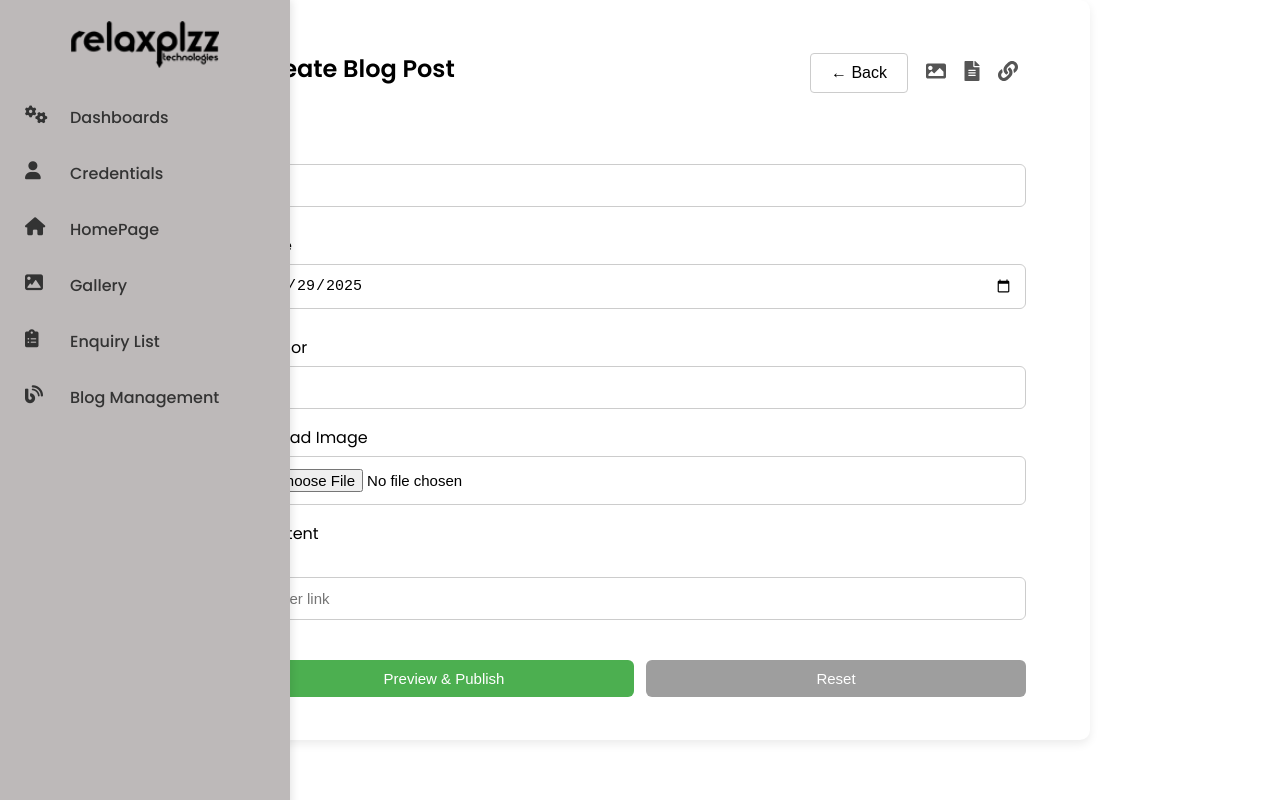
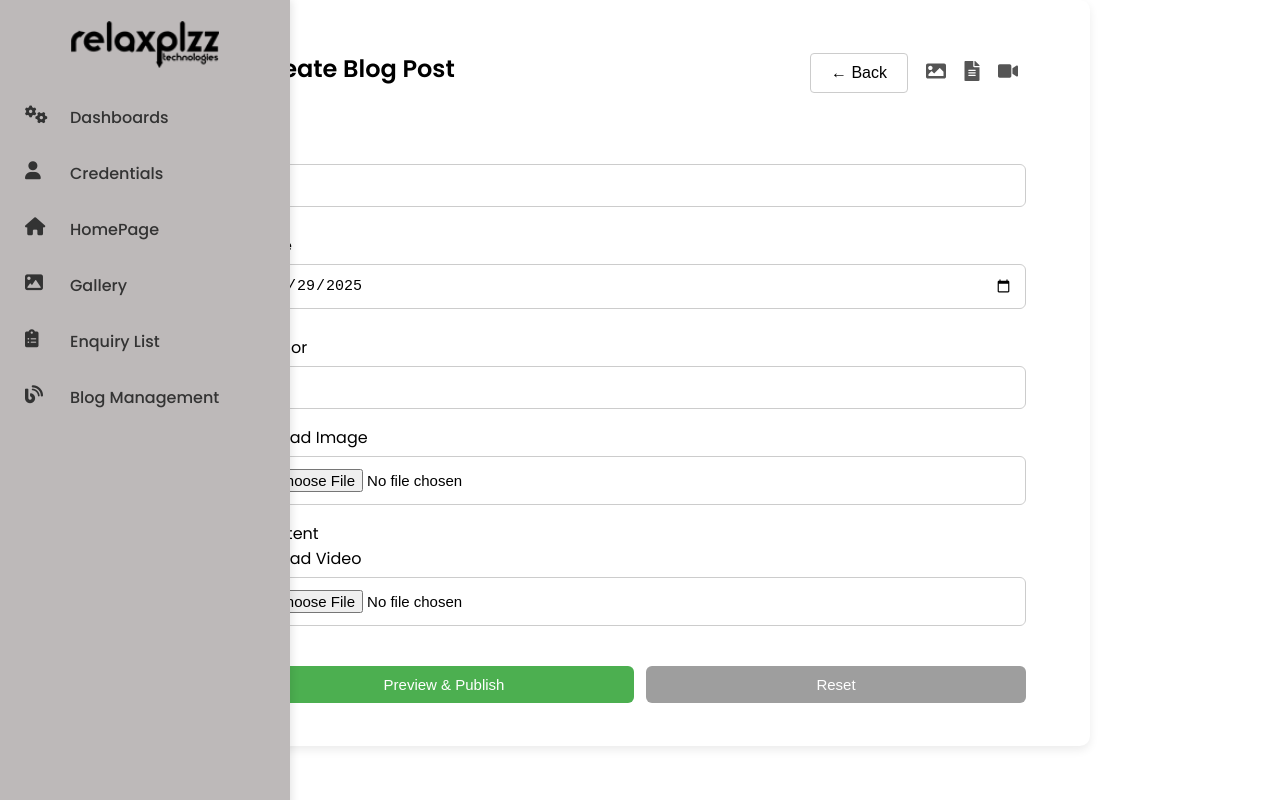
Before and after one commit to primyaPV/relaxplzz-admin-ui, a React (Create React App) app: page /createblog in a window 1280 px wide. Both pictures are taken after a click on the button 1008 px from the left and 73 px from the top of the page. Built offline with nearby package versions, Linux system fonts and the light colour scheme.

Commit message:
uploade video

```diff
--- a/src/components/blog/Blog.tsx
+++ b/src/components/blog/Blog.tsx
@@ -10,7 +10,7 @@ export interface BlogPost {
   author: string;
   status: 'active' | 'inactive';
   fields: {
-    type: 'image' | 'content' | 'link';
+    type: 'image' | 'content' | 'video';
     value: string;
   }[];
 }
@@ -36,8 +36,8 @@ const Blog: React.FC<BlogProps> = ({ onCreateBlog, setEditBlog }) => {
       status: 'active',
       fields: [
         { type: 'image', value: image1 },
-        { type: 'content', value: 'This blog will walk you through the process of choosing a niche, selecting a platform, and growing your audience...' },
-        { type: 'link', value: 'https://example.com/start-blogging' }
+        { type: 'content', value: 'This blog will walk you through the process...' },
+        { type: 'video', value: 'https://www.w3schools.com/html/mov_bbb.mp4' } // example video
       ]
     },
     {
@@ -49,7 +49,7 @@ const Blog: React.FC<BlogProps> = ({ onCreateBlog, setEditBlog }) => {
       fields: [
         { type: 'image', value: image1 },
         { type: 'content', value: 'From content planners to SEO analyzers, this article lists ten essential tools that streamline your blogging efforts...' },
-        { type: 'link', value: 'https://example.com/blogging-tools' }
+        { type: 'video', value: 'https://www.w3schools.com/html/mov_bbb.mp4' }
       ]
     }
   ]);
@@ -177,12 +177,13 @@ const Blog: React.FC<BlogProps> = ({ onCreateBlog, setEditBlog }) => {
   if (field.type === 'content') {
     return <p key={index} dangerouslySetInnerHTML={{ __html: field.value }} />;
   }
-  if (field.type === 'link') {
+  if (field.type === 'video') {
     return (
-      <div key={index}>
-        <a href={field.value} target="_blank" rel="noreferrer">
-          {field.value}
-        </a>
+      <div key={index} style={{ marginBottom: '10px' }}>
+        <video width="100%" controls>
+          <source src={field.value} type="video/mp4" />
+          Your browser does not support the video tag.
+        </video>
       </div>
     );
   }
--- a/src/components/blog/CreateEditBlog.tsx
+++ b/src/components/blog/CreateEditBlog.tsx
@@ -2,7 +2,7 @@ import React, { useState, useEffect } from 'react';
 import '../../css/blog/CreateEditBlog.css';
 import CKEditorWrapper from './CKEditorWrapper';
 import { useNavigate } from 'react-router-dom';
-import { FaImage, FaLink, FaFileAlt } from 'react-icons/fa';
+import { FaImage, FaLink, FaFileAlt, FaVideo } from 'react-icons/fa';
 
 export interface BlogPost {
   id: number;
@@ -11,7 +11,7 @@ export interface BlogPost {
   author: string;
   status: 'active' | 'inactive';
   fields: {
-    type: 'image' | 'content' | 'link';
+    type: 'image' | 'content' | 'video';
     value: string;
   }[];
 }
@@ -65,12 +65,18 @@ const CreateEditBlog: React.FC<BlogPostFormProps> = ({ onClose, onSubmit, initia
     }));
   };
 
-  // This function adds a link field to the formData
-  const addLinkField = () => {
+  const addVideoField = () => {
     setFormData((prev) => ({
       ...prev,
-      fields: [...prev.fields, { type: 'link', value: '' }],
+      fields: [...prev.fields, { type: 'video', value: '' }],
     }));
+  };
+
+  const handleVideoUpload = (e: React.ChangeEvent<HTMLInputElement>, index: number) => {
+    if (e.target.files && e.target.files[0]) {
+      const videoUrl = URL.createObjectURL(e.target.files[0]);
+      updateFieldValue(index, videoUrl);
+    }
   };
 
   const updateFieldValue = (index: number, value: string) => {
@@ -83,6 +89,13 @@ const CreateEditBlog: React.FC<BlogPostFormProps> = ({ onClose, onSubmit, initia
     if (e.target.files && e.target.files[0]) {
       const imageUrl = URL.createObjectURL(e.target.files[0]);
       updateFieldValue(index, imageUrl);
+    }
+  };
+
+  const handleLinkUpload = (e: React.ChangeEvent<HTMLInputElement>, index: number) => {
+    if (e.target.files && e.target.files[0]) {
+      const linkUrl = URL.createObjectURL(e.target.files[0]);
+      updateFieldValue(index, linkUrl);
     }
   };
 
@@ -113,7 +126,8 @@ const CreateEditBlog: React.FC<BlogPostFormProps> = ({ onClose, onSubmit, initia
         <div className="blog-header-actions">
           <button className="icon-button" title="Add Image" onClick={addImageField}><FaImage /></button>
           <button className="icon-button" title="Add Content" onClick={addContentField}><FaFileAlt /></button>
-          <button className="icon-button" title="Add Link" onClick={addLinkField}><FaLink /></button>
+          <button className="icon-button" title="Add Video" onClick={addVideoField}><FaVideo /></button>
+
         </div>
       </header>
 
@@ -177,17 +191,21 @@ const CreateEditBlog: React.FC<BlogPostFormProps> = ({ onClose, onSubmit, initia
             );
           }
 
-          if (field.type === 'link') {
+          if (field.type === 'video') {
             return (
               <div key={index}>
-                <label>Link</label>
+                <label>Upload Video</label>
                 <input
-                  type="url"
-                  value={field.value}
-                  onChange={(e) => updateFieldValue(index, e.target.value)}
-                  placeholder="Enter link"
-                  required
+                  type="file"
+                  accept="video/*"
+                  onChange={(e) => handleVideoUpload(e, index)}
                 />
+                {field.value && (
+                  <video width="320" height="240" controls style={{ marginTop: '10px', borderRadius: '6px' }}>
+                    <source src={field.value} type="video/mp4" />
+                    Your browser does not support the video tag.
+                  </video>
+                )}
               </div>
             );
           }
--- a/src/components/blog/PreviewBlog.tsx
+++ b/src/components/blog/PreviewBlog.tsx
@@ -1,6 +1,6 @@
 import React from 'react';
 import { useLocation } from 'react-router-dom';
-import { BlogPost } from './CreateEditBlog'; // Make sure it has 'fields' in the type
+import { BlogPost } from './CreateEditBlog';
 import '../../css/blog/PreviewBlog.css';
 
 const PreviewBlog: React.FC = () => {
@@ -21,21 +21,22 @@ const PreviewBlog: React.FC = () => {
       <div className="blog-content">
         {fields.map((field, index) => {
           if (field.type === 'image' && !firstImageRendered) {
-            firstImageRendered = true; // Mark that the first image has been rendered
+            firstImageRendered = true;
             return (
               <div key={index} className="content-image">
                 <img src={field.value} alt={`Blog content ${index}`} />
-                {/* Show the published date and author directly below the first image */}
                 <div className="blog-footer">
-                <p>
-    <span>Published on {new Date(blogData.date).toLocaleDateString()}</span>
-    <span style={{ marginLeft: '20px' }}>Author: <strong>{blogData.author || 'Unknown Author'}</strong></span>
-          </p>
-
+                  <p>
+                    <span>Published on {new Date(blogData.date).toLocaleDateString()}</span>
+                    <span style={{ marginLeft: '20px' }}>
+                      Author: <strong>{blogData.author || 'Unknown Author'}</strong>
+                    </span>
+                  </p>
                 </div>
               </div>
             );
           }
+
           if (field.type === 'image') {
             return (
               <div key={index} className="content-image">
@@ -43,6 +44,7 @@ const PreviewBlog: React.FC = () => {
               </div>
             );
           }
+
           if (field.type === 'content') {
             return (
               <div key={index} className="content-text">
@@ -50,16 +52,18 @@ const PreviewBlog: React.FC = () => {
               </div>
             );
           }
-          if (field.type === 'link') {
+
+          if (field.type === 'video') {
             return (
-              <div key={index} className="content-link">
-                <br></br>
-                <a href={field.value} target="_blank" rel="noopener noreferrer">
-                  {field.value}
-                </a>
+              <div key={index} className="content-video">
+                <video controls width="100%" style={{ marginBottom: '20px', borderRadius: '8px' }}>
+                  <source src={field.value} type="video/mp4" />
+                  Your browser does not support the video tag.
+                </video>
               </div>
             );
           }
+
           return null;
         })}
       </div>
--- a/src/css/blog/PreviewBlog.css
+++ b/src/css/blog/PreviewBlog.css
@@ -86,3 +86,8 @@
     color: #555;
     margin-left: 3px;
 }
+
+.content-video {
+    text-align: center;
+    margin: 20px 0;
+}
```
